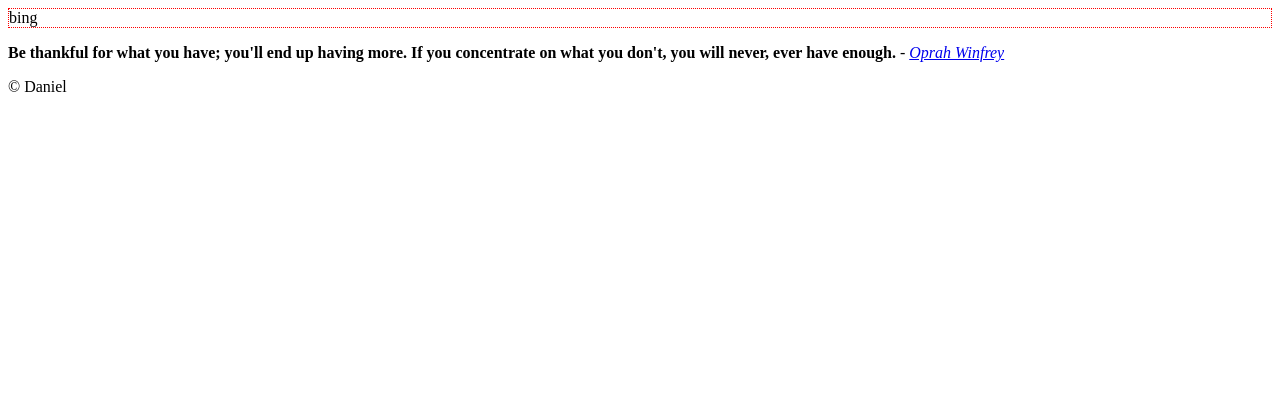
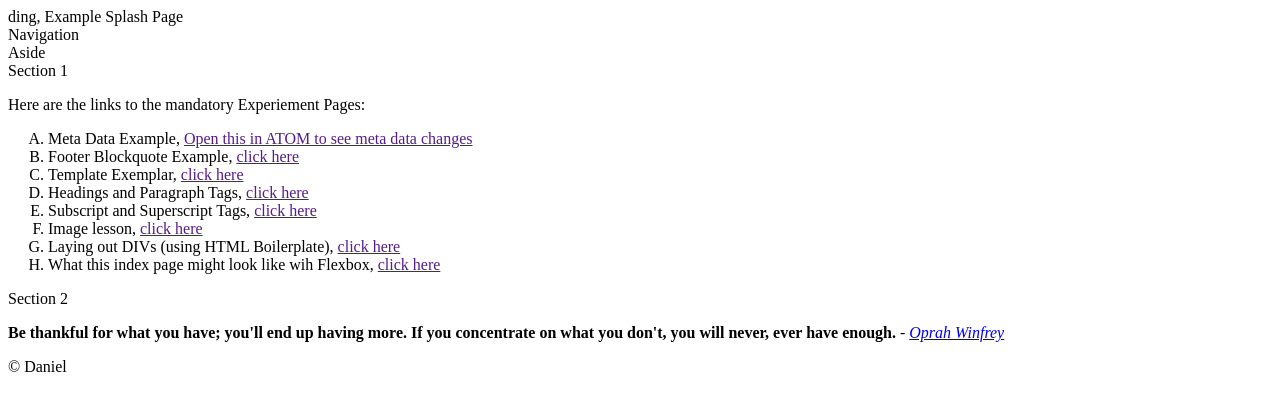
Before and after one commit to oceanns/ding-github.io, a plain HTML site: page index.html in a window 1280 px wide. Drawn offline with Linux system fonts and the light colour scheme.

Commit message:
Update index.html

```diff
--- a/index.html
+++ b/index.html
@@ -16,11 +16,28 @@
 
   </head>
   <body>
-    <div>bing</div>
-    <header></header>
-    <nav></nav>
-    <aside></aside>
-    <section><article></article></section>
+    <header>ding, Example Splash Page</header>
+    <nav>Navigation</nav>
+    <aside>Aside</aside>
+    <section> Section 1
+      <article>
+        <p>Here are the links to the mandatory Experiement Pages:</p>
+        <!-- See the HTML .txt document for a summary -->
+        <ol type="A">
+          <li> Meta Data Example, <a href="" target="_blank">Open this in ATOM to see meta data changes</a>
+          <li> Footer Blockquote Example, <a href="" target="_blank">click here</a>
+          <li> Template Exemplar, <a href="" target="_blank">click here</a>
+          <li> Headings and Paragraph Tags, <a href="" target="_blank">click here</a>
+          <li> Subscript and Superscript Tags, <a href="" target="_blank">click here</a>
+          <li> Image lesson, <a href="" target="_blank">click here</a>
+          <li> Laying out DIVs (using HTML Boilerplate), <a href="" target="_blank">click here</a>
+          <li>  What this index page might look like wih Flexbox, <a href="" target="_blank">click here</a>
+        </ol>
+      </article>
+    </section>
+    <section>
+      Section 2
+    </section>
   </body>
   <footer>
     <blockquote cite="https://www.goodhousekeeping.com/life/g5080/life-quotes/"><!-- Date Access 20220208--></blockquote>
```
